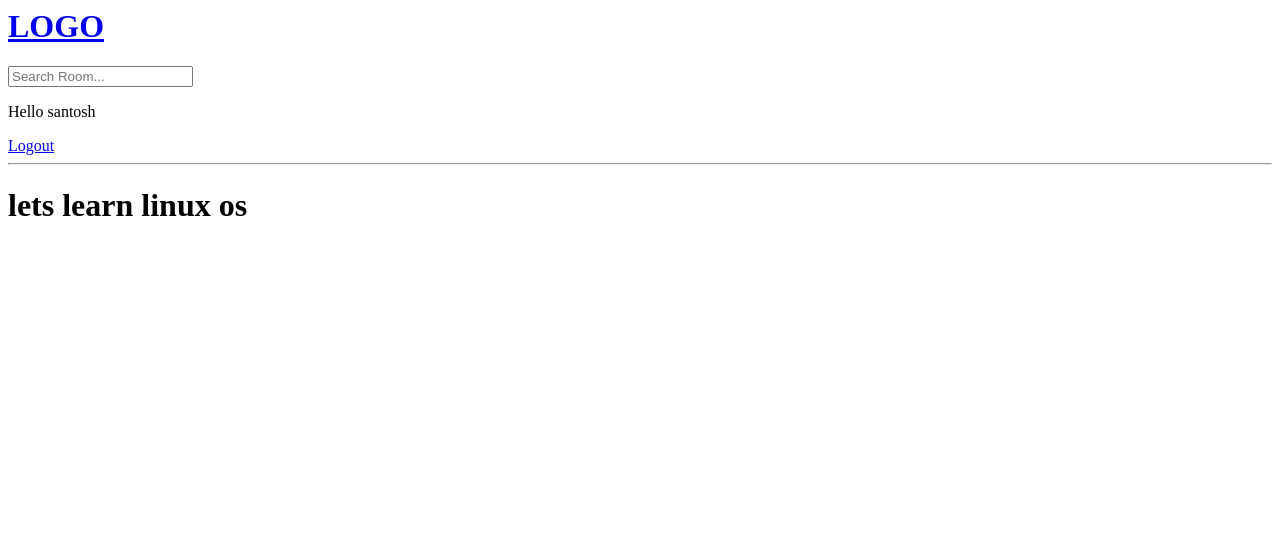
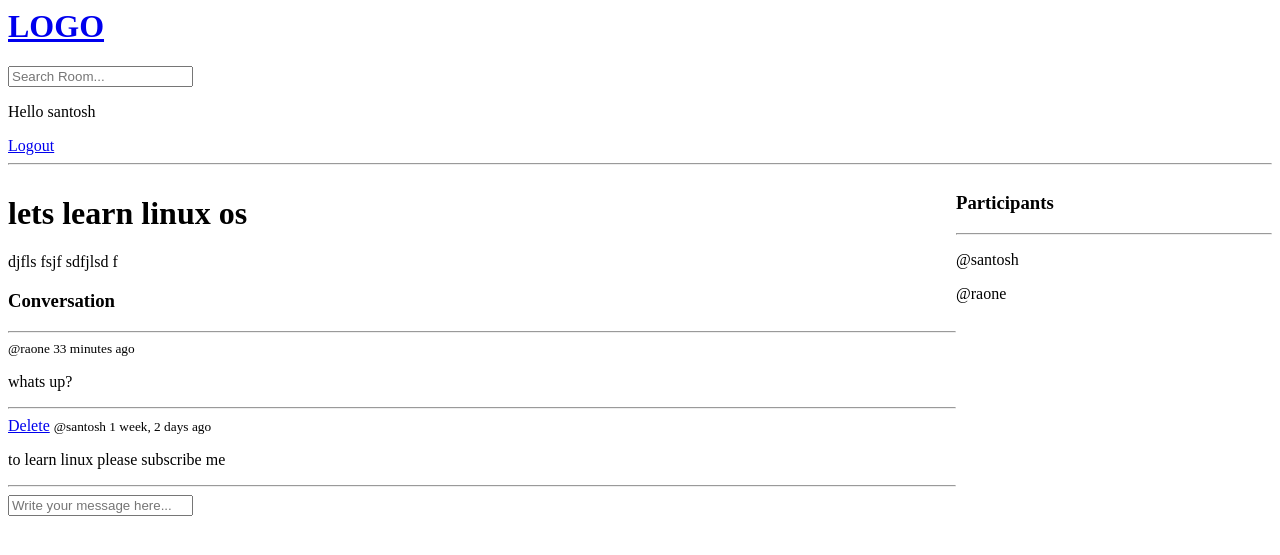
Before and after one commit to raut-santosh/StudyRooms, a Django app: page /room/1 in a window 1280 px wide. Shown: the top 555 px of the page. Run offline with Django 4.2, Linux system fonts and the light colour scheme; a user stored in the database is signed in; data comes from the database, SQL or seed files in the repository; both versions use the stored data as it was after the commit.

Commit message:
chat room message CRUD

```diff
--- a/base/models.py
+++ b/base/models.py
@@ -15,7 +15,7 @@ class Room(models.Model):
     topic = models.ForeignKey(Topic, on_delete=models.SET_NULL, null=True)
     name = models.CharField(max_length=200)
     description = models.TextField(null=True, blank=True)
-    # participants =
+    participants = models.ManyToManyField(User, related_name='participants', blank=True)
     # updated timestamp
     updated = models.DateTimeField(auto_now=True)
     # at time of creation time stamp
--- a/base/templates/base/room.html
+++ b/base/templates/base/room.html
@@ -1,7 +1,52 @@
 {% extends 'main.html' %}
+{% block content %}
+<style>
+    .room-container{
+        display: grid;
+        grid-template-columns: 3fr 1fr;
+    }
+</style>
+<div class="room-container">
+  <div>
+    <h1>{{room.name}}</h1>
+    <p>{{room.description}}</p>
 
-{% block content %}
+    <div class="comment-wrapper">
+      <h3>Conversation</h3>
+      <hr />
+      {% for message in room_messages %}
+      <div>
+        {% if request.user == message.user %}
+        <a href="{% url 'delete-message' message.id%}">Delete</a>
+        {% endif %}
+        <small>@{{message.user}} {{message.created | timesince}} ago </small>
+        <p>{{ message.body }}</p>
+        <hr />
+      </div>
+      {% endfor %}
+    </div>
 
-<h1>{{room.name}}</h1>
-
+    {% if request.user.is_authenticated %}
+    <div class="comment-form">
+      <form action="" method="POST">
+        {% csrf_token %}
+        <input
+          type="text"
+          placeholder="Write your message here..."
+          name="body"
+        />
+      </form>
+    </div>
+    {% endif %}
+  </div>
+  <div>
+      <h3>Participants</h3>
+      <hr>
+      {% for user in participants %}
+      <div>
+        <p>@{{user.username}}</p>
+    </div>
+      {% endfor %}
+  </div>
+</div>
 {% endblock content %}
--- a/base/urls.py
+++ b/base/urls.py
@@ -10,4 +10,5 @@ urlpatterns = [
     path('create-room', views.createRoom, name="create-room"),
     path('update-room/<str:pk>/', views.updateRoom, name="update-room"),
     path('delete-room/<str:pk>/', views.deleteRoom, name="delete-room"),
+    path('delete-message/<str:pk>/', views.deleteMessage, name="delete-message"),
 ]
--- a/base/views.py
+++ b/base/views.py
@@ -7,7 +7,7 @@ from django.contrib.auth.models import User
 from django.contrib.auth import authenticate, login, logout
 from django.contrib.auth.forms import UserCreationForm
 from .forms import RoomForm
-from .models import Room, Topic
+from .models import Room, Topic, Message
 # Create your views here.
 
 
@@ -76,7 +76,17 @@ def home(request):
 
 def room(request, pk):
     room = Room.objects.get(id=pk)
-    context = {'room': room}
+    room_messages = room.message_set.all().order_by('-created')
+    participants = room.participants.all()
+    if request.method == 'POST':
+        message = Message.objects.create(
+            user = request.user,
+            room = room,
+            body = request.POST.get('body')
+        )
+        room.participants.add(request.user)
+        return redirect('room', pk=room.id)
+    context = {'room': room, 'room_messages':room_messages, 'participants':participants}
     return render(request, 'base/room.html', context)
 
 @login_required(login_url='login/')
@@ -114,3 +124,15 @@ def deleteRoom(request, pk):
         room.delete()
         return redirect('home')
     return render(request, 'base/delete.html', {'obj': room})
+
+
+
+@login_required(login_url='login/')
+def deleteMessage(request, pk):
+    message = Message.objects.get(id=pk)
+    if request.user != message.user:
+        return HttpResponse('your not allowed here')
+    if request.method == 'POST':
+        message.delete()
+        return redirect('home')
+    return render(request, 'base/delete.html', {'obj': message})
```
Also changed, not shown: base/migrations/0003_alter_room_options_room_participants.py (added), db.sqlite3.
